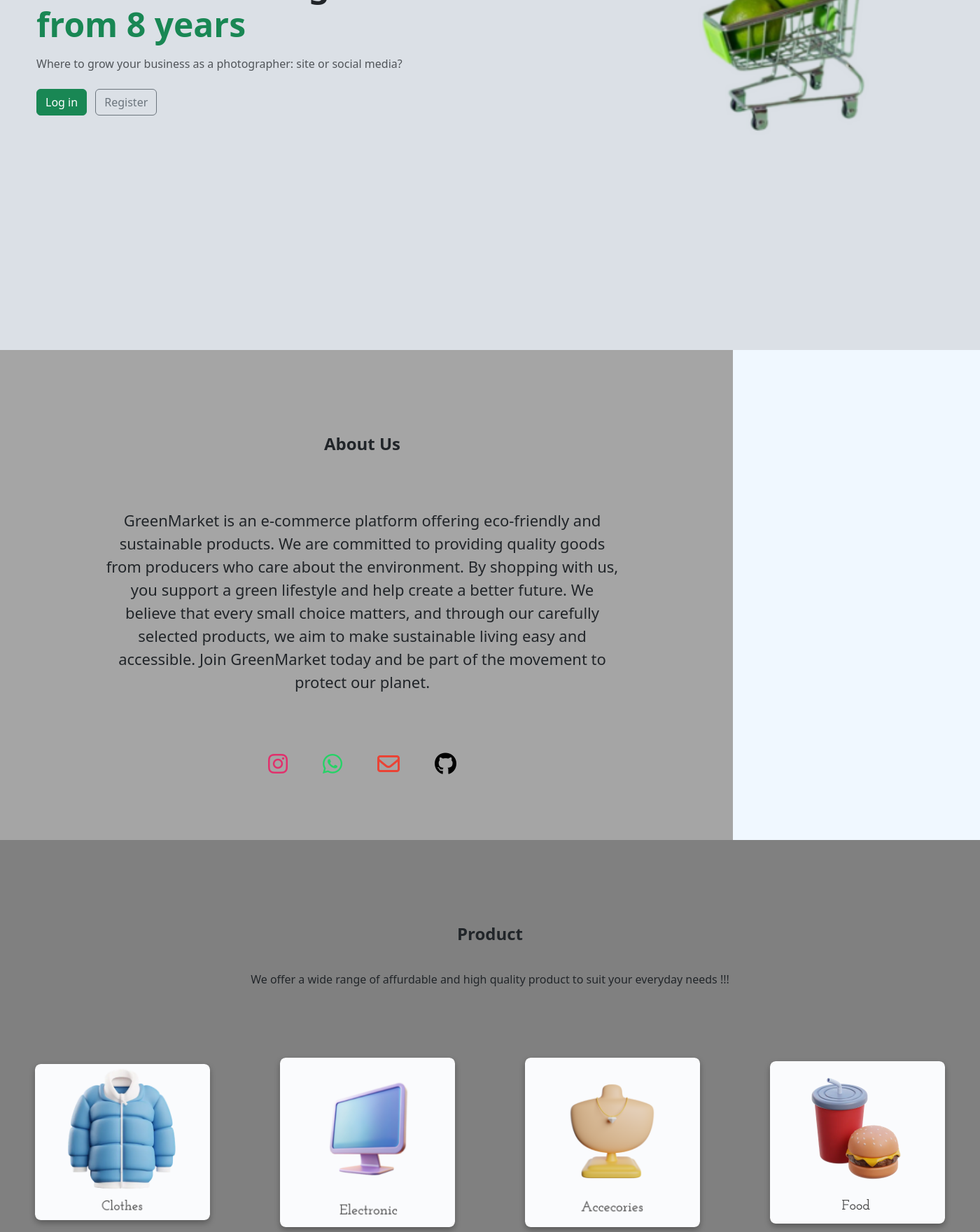
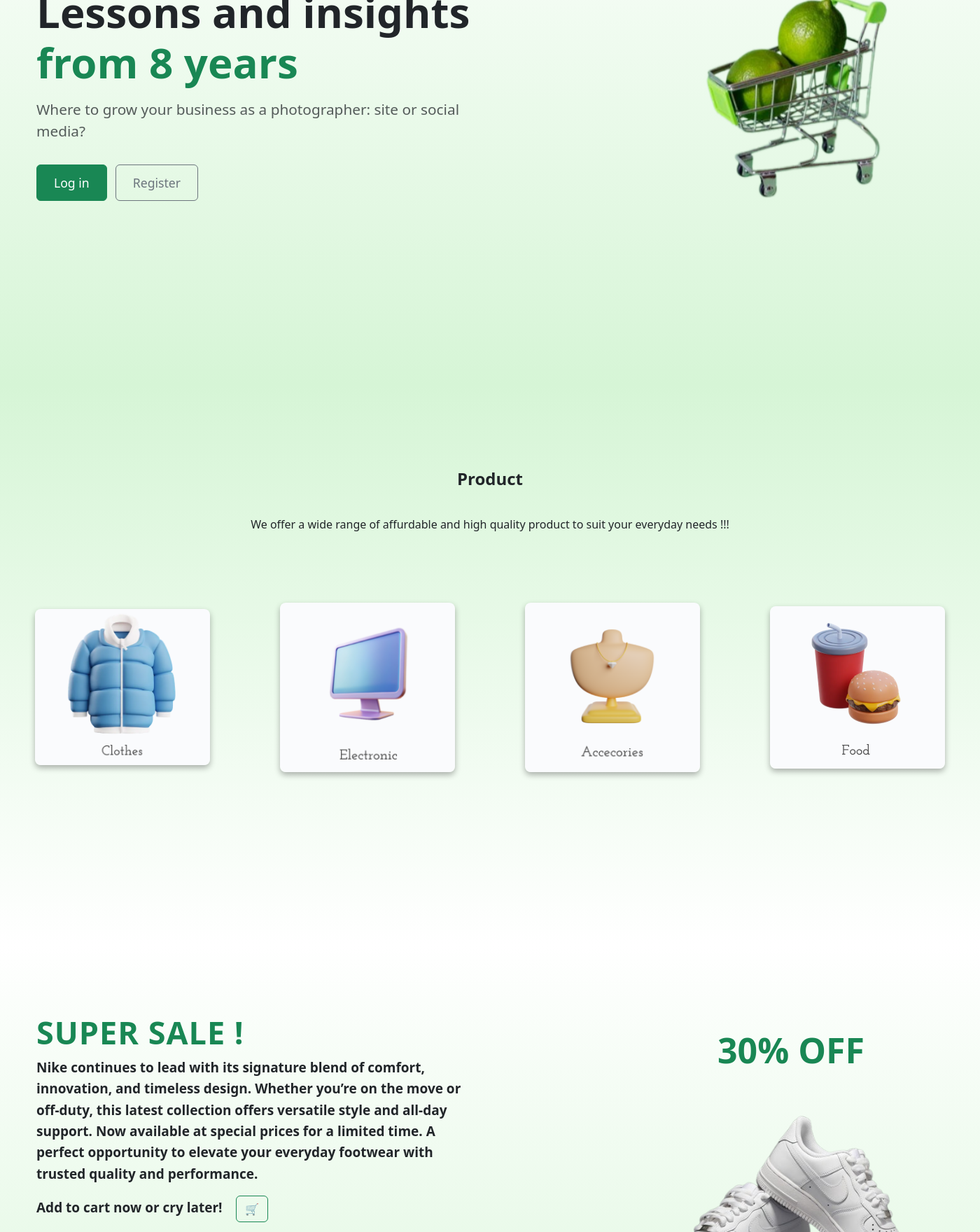
Before and after one commit to Depajatip/GreenMarket, a CodeIgniter app: page /GreenMarket/ in a window 1400 px wide; the page is wider, and only the part inside the window is pictured. Shown: the part 320-2080 px from the top of that part at 70% size. Run offline with CodeIgniter, Linux system fonts and the light colour scheme.

Commit message:
feat: new update user interface, blog page and footer

```diff
--- a/application/views/V_HalamanUtama.php
+++ b/application/views/V_HalamanUtama.php
@@ -4,7 +4,8 @@
 <head>
 	<title>Welcome To Green Mart</title>
 	<link rel="stylesheet" href="<?php echo base_url('assets/css/style.css'); ?>">
-	<link href="https://cdn.jsdelivr.net/npm/bootstrap@5.3.7/dist/css/bootstrap.min.css" rel="stylesheet" integrity="sha384-LN+7fdVzj6u52u30Kp6M/trliBMCMKTyK833zpbD+pXdCLuTusPj697FH4R/5mcr" crossorigin="anonymous">
+	<link href="https://cdn.jsdelivr.net/npm/bootstrap@5.3.7/dist/css/bootstrap.min.css" rel="stylesheet"
+		integrity="sha384-LN+7fdVzj6u52u30Kp6M/trliBMCMKTyK833zpbD+pXdCLuTusPj697FH4R/5mcr" crossorigin="anonymous">
 	<link rel="stylesheet" href="https://cdnjs.cloudflare.com/ajax/libs/font-awesome/6.4.0/css/all.min.css">
 </head>
 
@@ -12,7 +13,8 @@
 	<div id="header">
 		<nav class="navbar navbar-expand-lg fixed-top" style="background-color: white;">
 			<div class="container">
-				<img src="<?php echo base_url('assets/img/logoGM.png'); ?>" style="height: 30px; margin-right: 20px;" alt="">
+				<img src="<?php echo base_url('assets/img/logoGM.png'); ?>" style="height: 30px; margin-right: 20px;"
+					alt="">
 				<a class="navbar-brand fw-bold" style="font-size: 20px;" href="#halamanHome">GreenMarket</a>
 				<button class="navbar-toggler" type="button" data-bs-toggle="collapse" data-bs-target="#navbarNav">
 					<span class="navbar-toggler-icon"></span>
@@ -20,9 +22,9 @@
 				<div class="collapse navbar-collapse justify-content-end" id="navbarNav">
 					<ul class="navbar-nav" style="gap: 20px">
 						<li class="nav-item"><a class="nav-link active" href="#halamanHome">Home</a></li>
-						<li class="nav-item"><a class="nav-link" href="#halamanAboutUs">About Us</a></li>
 						<li class="nav-item"><a class="nav-link" href="#halamanProduct">Product</a></li>
 						<li class="nav-item"><a class="nav-link" href="#halamanBlog">Blog</a></li>
+						<li class="nav-item"><a class="nav-link" href="#halamanAboutUs">About</a></li>
 					</ul>
 				</div>
 			</div>
@@ -30,64 +32,39 @@
 	</div>
 
 	<div id="halamanKeseluruhan">
+
 		<section id="halamanHome">
 			<div class="container">
 				<div class="row align-items-center">
 					<!-- Left Content -->
-					<div class="col-md-6 mb-4 mb-md-0">
+					<div class="col-md-6 text-center text-md-start">
 						<h1 class="display-5 fw-bold">
 							Lessons and insights <br>
 							<span class="text-success">from 8 years</span>
 						</h1>
-						<p class="text-muted mt-3">Where to grow your business as a photographer: site or social media?</p>
+						<p class="text-muted mt-3">
+							Where to grow your business as a photographer: site or social media?
+						</p>
 						<div class="mt-4">
 							<a href="#" class="btn btn-success me-2">Log in</a>
 							<a href="#" class="btn btn-outline-secondary">Register</a>
 						</div>
 					</div>
 					<!-- Right Image -->
-					<div class="col-md-6">
-						<img src="assets/img/cart.png" alt="Cart Image" class="hero-img" style="width: 400px; display: block; margin-left: 215px;">
+					<div class="col-md-6 text-center" style="padding-left: 225px;">
+						<img src="assets/img/cart.png" alt="Cart Image" class="hero-img">
 					</div>
 				</div>
 			</div>
 		</section>
 
-
-		<section id="halamanAboutUs">
-			<div class="row">
-				<div class="row" style="padding-right: 0px;">
-					<div class="col-md-9">
-						<div class="d-flex flex-column justify-content-center align-items-center mb-5" style="margin-top: 120px;">
-							<h4 class="fw-bold">About Us</h4>
-							<p style="font-size: 22px;margin-top: 70px;text-align: center;margin-left: 150px;margin-right: 150px;">
-								GreenMarket is an e-commerce platform offering eco-friendly and sustainable products. We are committed to providing quality goods from producers who care about the environment. By shopping with us, you support a green lifestyle and help create a better future.
-								We believe that every small choice matters, and through our carefully selected products, we aim to make sustainable living easy and accessible. Join GreenMarket today and be part of the movement to protect our planet.
-							</p>
-						</div>
-						<div class="d-flex flex-column">
-							<div id="icon-row">
-								<a href="#"><i class="fab fa-instagram fa-2x" style="color:#E1306C;"></i></a>
-								<a href="#"><i class="fab fa-whatsapp fa-2x" style="color:#25D366;"></i></a>
-								<a href="#"><i class="far fa-envelope fa-2x" style="color:#EA4335;"></i></a>
-								<a href="#"><i class="fab fa-github fa-2x" style="color:#000;"></i></a>
-							</div>
-						</div>
-					</div>
-					<div class="col-md-3" style="background-color: aliceblue; height: 700px;">
-						<!-- <img src="assets/img/p.png" alt="Cart Image" class="hero-img" style="width: 400px; display: block;"> -->
-					</div>
-				</div>
-			</div>
-
-		</section>
-
-
 		<section id="halamanProduct">
 			<div class="row">
-				<div class="d-flex flex-column justify-content-center align-items-center" style="margin-top: 120px; margin-bottom: 100px; gap: 30px;">
+				<div class="d-flex flex-column justify-content-center align-items-center"
+					style="margin-top: 120px; margin-bottom: 100px; gap: 30px;">
 					<h4 class="fw-bold">Product</h4>
-					<span>We offer a wide range of affurdable and high quality product to suit your everyday needs !!!</span>
+					<span>We offer a wide range of affurdable and high quality product to suit your everyday needs
+						!!!</span>
 				</div>
 			</div>
 			<section id="portfolio" class="portfolio section">
@@ -148,23 +125,78 @@
 		</section>
 
 		<section id="halamanBlog">
-			<div class="row">
-				<div class="d-flex flex-column justify-content-center align-items-center mt-5 mb-5">
-					<h4 class="fw-bold">Blog</h4>
+			<div class="container">
+				<div class="row align-items-center">
+
+					<!-- Kolom kiri: teks promo -->
+					<div class="col-md-6">
+						<h2 class="text-success fw-bold">SUPER SALE !</h2>
+						<p class="fw-semibold">
+							Nike continues to lead with its signature blend of comfort, innovation, and
+							timeless design. Whether you’re on the move or off-duty, this latest collection
+							offers versatile style and all-day support. Now available at special prices for a
+							limited time. A perfect opportunity to elevate your everyday footwear with trusted
+							quality and performance.
+						</p>
+						<p class="fw-bold mt-3">Add to cart now or cry later!
+							<button class="btn btn-outline-success" style="margin-left: 15px;">
+								🛒
+							</button>
+						</p>
+						<img src="assets/img/logonike.png" alt="Nike Logo" class="brand-logo">
+					</div>
+
+					<div class="col-md-6 text-center" style="padding-left: 200px; padding-right: 0px;">
+						<p class="text-success fw-bold" style="font-size: 50px; margin-bottom: 0px;">30% OFF</p>
+						<img src="assets/img/spatu.png" alt="Nike Air Force 1" class="product-img">
+						<p class="fw-semibold" style="margin-top: 60px;">Nike Air Force 1</p>
+					</div>
 				</div>
 			</div>
+		</section>
 
+
+		<section id="halamanAboutUs">
+			<div class="container">
+				<div class="row w-100">
+					<div class="col-md-9 d-flex flex-column justify-content-center align-items-center text-center">
+						<h4 class="fw-bold">About Us</h4>
+						<p>
+							GreenMarket is an e-commerce platform offering eco-friendly and sustainable products.
+							We are committed to providing quality goods from producers who care about the environment.
+							By shopping with us, you support a green lifestyle and help create a better future.
+							We believe that every small choice matters, and through our carefully selected products,
+							we aim to make sustainable living easy and accessible.
+							Join GreenMarket today and be part of the movement to protect our planet.
+						</p>
+						<div id="icon-row">
+							<a href="#"><i class="fab fa-instagram fa-2x" style="color:#E1306C;"></i></a>
+							<a href="#"><i class="fab fa-whatsapp fa-2x" style="color:#25D366;"></i></a>
+							<a href="#"><i class="far fa-envelope fa-2x" style="color:#EA4335;"></i></a>
+							<a href="#"><i class="fab fa-github fa-2x" style="color:#000;"></i></a>
+						</div>
+					</div>
+
+					<div class="col-md-3">
+						<img src="assets/img/cart2.png" alt="Cart Image" class="hero-img"
+							style="margin-left: 50px;width: 400px;display: block;margin-top: 50px;">
+					</div>
+				</div>
+			</div>
 		</section>
 
 		<footer id="halamanFooter">
 			<div class="row" style="height: 100%;">
 				<div class="col-md-5">
 					<div style="display: flex;align-items: center;justify-content: center;margin-top: 62px">
-						<img src="<?php echo base_url('assets/img/logoGM.png'); ?>" style="height: 30px; margin-right: 20px;" alt="">
-						<h5 class="fw-bold" style="color: white;">GreenMarket</h5>
+						<img src="<?php echo base_url('assets/img/logoGM.png'); ?>"
+							style="height: 30px; margin-right: 20px;" alt="">
+						<h5 class="fw-bold" style="color: white; margin-bottom: 0px;">GreenMarket</h5>
 					</div>
 					<div style="margin-top: 50px;justify-content: center;display: flex; margin-left: 43px;">
-						<p style="color: white;" style="font-size: 6px;">Copyright © 2020 Landify UI Kit.<br>All rights reserved</p>
+						<p style="color: #cfd4d8;" style="font-size: 6px;">Copyright © 2020 Landify UI Kit.<br>All
+							rights
+							reserved</p>
 					</div>
 					<div class="social-icons">
 						<a href="#" class="icon"><i class="fab fa-instagram"></i></a>
@@ -176,21 +208,39 @@
 				<div class="col-md-3">
 					<div style="display: flex;align-items: center;justify-content: center;margin-top: 40px">
 						<div class="company-section">
-							<h5>Company</h5>
+							<h5>Menu</h5>
 							<ul>
-								<li><a href="#halamanHome">Home</a></li>
-								<li><a href="#halamanAboutUs">About Us</a></li>
+								<li style="margin-top: 40px"><a href="#halamanHome">Home</a></li>
 								<li><a href="#halamanProduct">Product</a></li>
 								<li><a href="#halamanBlog">Blog</a></li>
+								<li><a href="#halamanAboutUs">About</a></li>
 							</ul>
 						</div>
 					</div>
 				</div>
-				<div class="col-md-4">..col-md-4</div>
+				<div class="col-md-4">
+					<div style="display: flex;align-items: center;justify-content: center;margin-top: 40px">
+						<div class="feedback">
+							<h5>Feedback</h5>
+							<input type="text" placeholder="Enter Feedback . . ."
+								style="padding-left: 30px; width: 230px;">
+							<p>rate our website:</p>
+							<div class="rate-icons">
+								<a href="#" class="icon-rate"><i class="fa-solid fa-face-angry"></i></a>
+								<a href="#" class="icon-rate"><i class="fa-solid fa-face-frown"></i></a>
+								<a href="#" class="icon-rate"><i class="fa-solid fa-face-meh"></i></a>
+								<a href="#" class="icon-rate"><i class="fa-solid fa-face-smile"></i></a>
+								<a href="#" class="icon-rate"><i class="fa-solid fa-face-laugh"></i></a>
+							</div>
+						</div>
+					</div>
+				</div>
 			</div>
 		</footer>
 	</div>
 </body>
-<script src="https://cdn.jsdelivr.net/npm/bootstrap@5.3.7/dist/js/bootstrap.bundle.min.js" integrity="sha384-ndDqU0Gzau9qJ1lfW4pNLlhNTkCfHzAVBReH9diLvGRem5+R9g2FzA8ZGN954O5Q" crossorigin="anonymous"></script>
+<script src="https://cdn.jsdelivr.net/npm/bootstrap@5.3.7/dist/js/bootstrap.bundle.min.js"
+	integrity="sha384-ndDqU0Gzau9qJ1lfW4pNLlhNTkCfHzAVBReH9diLvGRem5+R9g2FzA8ZGN954O5Q"
+	crossorigin="anonymous"></script>
 
 </html>
--- a/assets/css/style.css
+++ b/assets/css/style.css
@@ -22,22 +25,84 @@ nav ul li a:hover {
     height: 100%;
 }
 #halamanHome {
-    background-color: #DBE0E6;
-    padding-top: 9rem !important;
-    padding-bottom: 3rem !important;
-    height: 750px;
+    background: linear-gradient(to bottom, #ffffff 0%, #d6f5d6 100%);
+    min-height: 100vh;
+    display: flex;
+    align-items: center;
+    justify-content: center;
+    padding: 2rem;
+    padding-top: 0px;
+}
+#halamanHome h1 {
+    font-size: 60px;
+    font-weight: 700;
+    margin-bottom: 1rem;
+}
+
+#halamanHome p {
+    font-size: 1.3rem;
+    color: #555;
+    margin-bottom: 2rem;
+}
+
+#halamanHome .btn {
+    padding: 0.75rem 1.5rem;
+    font-size: 1.1rem;
+}
+
+#halamanHome img.hero-img {
+    max-width: 100%;
+    width: 300px;
+    height: auto;
 }
 #halamanProduct {
-    height: 700px;
-    background-color: gray;
+    min-height: 100vh;
+    background: linear-gradient(to bottom, #d6f5d6 0%, #ffff 100%);
 }
 #halamanAboutUs {
-    height: 700px;
-    background-color: rgba(128, 128, 128, 0.705);
+    min-height: 100vh;
+    display: flex;
+    align-items: center;
+    justify-content: center;
+    background-color: white;
+    padding: 2rem;
+}
+#halamanAboutUs h4 {
+    font-size: 2.5rem;
+    font-weight: 700;
+    margin-bottom: 1rem;
+}
+#halamanAboutUs p {
+    font-size: 1.3rem;
+    text-align: center;
+    margin: 1rem 0;
+    max-width: 800px;
+    line-height: 1.8;
 }
 #halamanBlog {
-    background-color: rgba(37, 4, 4, 0.418);
-    height: 700px;
+  background: linear-gradient(to bottom, #ffffff 0%, #d6f5d6 100%);
+  min-height: 100vh;
+  display: flex;
+  align-items: center;
+  padding: 60px 0;
+  padding-top: 0px;
+}
+.product-img {
+  width: 460px;
+  max-width: 100%;
+  margin-top: 10px;
+}
+.brand-logo {
+  width: 200px;
+  margin-top: 30px;
+}
+#halamanBlog h2 {
+  font-size: 45px;
+  letter-spacing: 1px;
+}
+#halamanBlog p {
+  font-size: 19px;
+  line-height: 1.6;
 }
 #halamanFooter {
     height: 300px;
@@ -62,7 +127,6 @@ nav ul li a:hover {
   Overflow: hidden;
   Border-radius: .5rem;
   Transition: transform 0.3s ease;
-   Background-color 0.3s, color 0.3s;
   Box-shadow: 0 4px 8px rgba(0, 0, 0, 0.3);
 }
 .portfolio__img img {
```
Also changed, not shown: other parts of assets/css/style.css (+48 -1 lines), assets/img/cart.png, assets/img/cart2.png (added), assets/img/logoGM.png, assets/img/logonike.png (added), assets/img/spatu.png (added).
